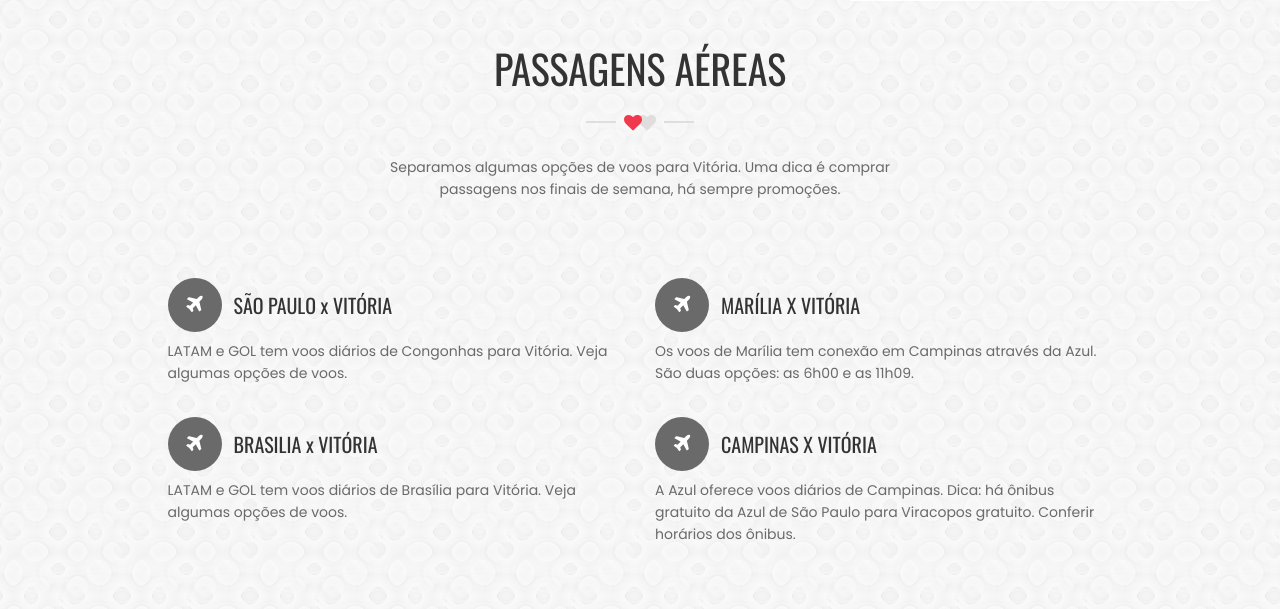
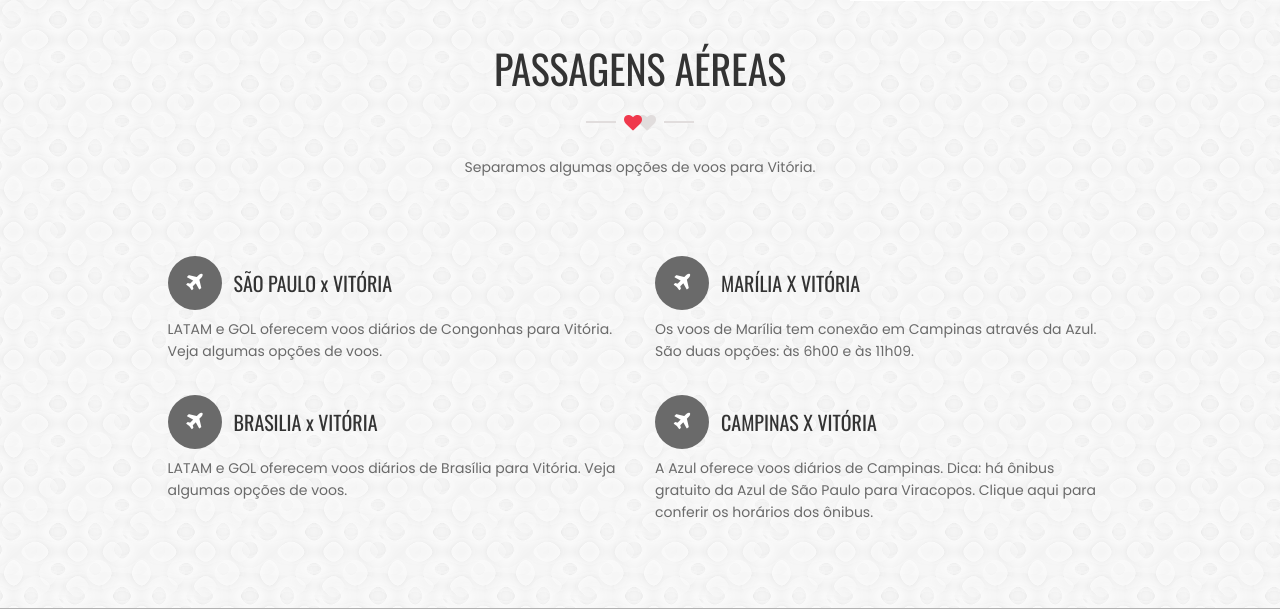
Before and after one commit to nowakis/liviaefabio, a PHP site: page /vitoria.php in a window 1280 px wide. Shown: the part 3735-4344 px from the top of the page. Run offline with PHP 8.4, Linux system fonts and the light colour scheme; some web fonts are replaced; grey boxes are pictures that could not be loaded.

Commit message:
Ajuste ortografico

```diff
--- a/Page/top-bottom-bar/vitoria.php
+++ b/Page/top-bottom-bar/vitoria.php
@@ -555,7 +555,7 @@ require_once "header.php";
 									<span class="grey-line"></span>
 								</div>
 
-								<p>Separamos algumas opções de voos para Vitória. Uma dica é comprar passagens nos finais de semana, há sempre promoções.</p>
+								<p>Separamos algumas opções de voos para Vitória.</p>
 							</div>
 
 						</div>
@@ -568,14 +568,14 @@ require_once "header.php";
                             	<i class="de-icon-flight"></i>
                             </div>
 							<h3 class="inline text-center"><a href='https://goo.gl/flights/o2IE' target='_blank'>SÃO PAULO x VITÓRIA</a></h3>
-							<p>LATAM e GOL tem voos diários de Congonhas para Vitória. <a href='https://goo.gl/flights/o2IE' target='_blank'>Veja algumas opções de voos.</a></p>
+							<p>LATAM e GOL oferecem voos diários de Congonhas para Vitória. <a href='https://goo.gl/flights/o2IE' target='_blank'>Veja algumas opções de voos.</a></p>
                 		</div>
                     	<div class="col-md-5">
                         	<div class="de-icon circle medium-size inline">
                             	<i class="de-icon-flight"></i>
                             </div>
                       		<h3 class="inline text-center"><a href='https://www.google.com.br/flights/#search;f=MII;t=VIX;d=2017-09-01;r=2017-09-03;eo=c' target="_blank">MARÍLIA X VITÓRIA</a></h3>
-                           	<p>Os voos de Marília tem conexão em Campinas através da Azul. São duas opções: as 6h00 e as 11h09.</p>
+                           	<p>Os voos de Marília tem conexão em Campinas através da Azul. São duas opções: às 6h00 e às 11h09.</p>
                 		</div>
 					</div><!-- END of FLOAT ICON -->
 
@@ -586,14 +586,14 @@ require_once "header.php";
                             	<i class="de-icon-flight"></i>
                             </div>
 							<h3 class="inline text-center"><a href='https://goo.gl/flights/o2IE' target='_blank'>BRASILIA x VITÓRIA</a></h3>
-							<p>LATAM e GOL tem voos diários de Brasília para Vitória. <a href='https://goo.gl/flights/o2IE' target='_blank'>Veja algumas opções de voos</a>.</p>
+							<p>LATAM e GOL oferecem voos diários de Brasília para Vitória. <a href='https://goo.gl/flights/o2IE' target='_blank'>Veja algumas opções de voos</a>.</p>
                 		</div>
                     	<div class="col-md-5">
                         	<div class="de-icon circle medium-size inline">
                             	<i class="de-icon-flight"></i>
                             </div>
                       		<h3 class="inline text-center"><a href='https://www.google.com.br/flights/#search;f=VCP;t=VIX;d=2017-09-01;r=2017-09-03;eo=c' target="_blank">CAMPINAS X VITÓRIA</a></h3>
-                           	<p>A Azul oferece voos diários de Campinas. Dica: há ônibus gratuito da Azul de São Paulo para Viracopos gratuito. <a href='https://www.voeazul.com.br/experiencia-azul/onibus-azul' target='_blank'>Conferir horários dos ônibus.</a></p>
+                           	<p>A Azul oferece voos diários de Campinas. Dica: há ônibus gratuito da Azul de São Paulo para Viracopos. <a href='https://www.voeazul.com.br/experiencia-azul/onibus-azul' target='_blank'>Clique aqui para conferir os horários dos ônibus.</a></p>
                 		</div>
 					</div><!-- END of FLOAT ICON -->
 
```
